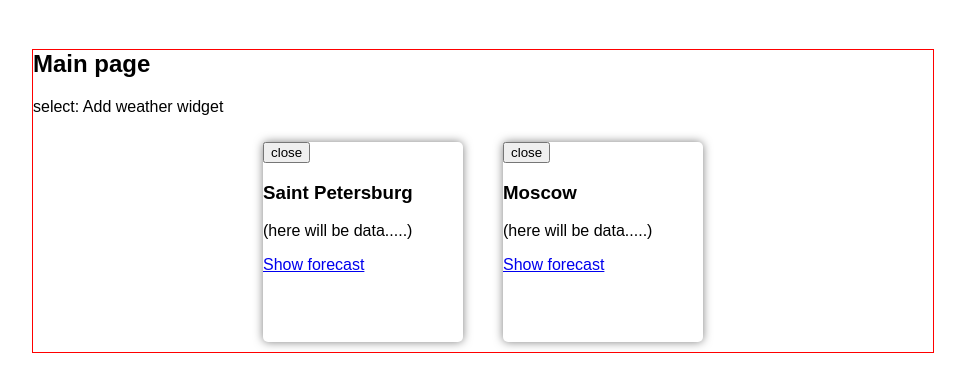
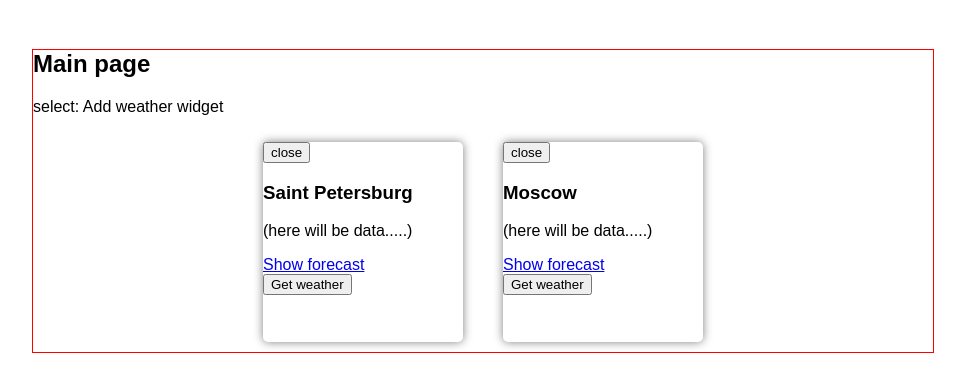
Before and after one commit to EugeneAlexeenko/weather, a React (Create React App) app: page /detail in a window 1280 px wide. Shown: the top 392 px of the page, without its empty margins (157-1122 px from the left). Built offline with nearby package versions, Linux system fonts and the light colour scheme.

Commit message:
add dummy getWeather action

```diff
--- /dev/null
+++ b/src/actions/index.js
@@ -0,0 +1,8 @@
+export const getWeather = () => {
+  return (dispatch) => {
+    setTimeout(() => {
+      console.log('i got weather');
+      dispatch({ type: 'FETCH_WEATHER_SUCCESS', payload: [] })
+    }, 2000);
+  }
+};
--- a/src/components/App.js
+++ b/src/components/App.js
@@ -13,7 +13,7 @@ class App extends Component {
       <div className="app">
         <Switch>
           <Route exact path="/" component={Main} />
-          <Route path="/detail" component={WeatherDetail} />
+          <Route path="/detail/:city" component={WeatherDetail} />
           <Route path="*" component={NotFound} />
         </Switch>
       </div>
--- a/src/components/WeatherPreview.jsx
+++ b/src/components/WeatherPreview.jsx
@@ -2,6 +2,7 @@ import React, { Component } from 'react';
 import { Link } from 'react-router-dom';
 import { connect } from 'react-redux';
 
+import { getWeather } from "../actions";
 import './WeatherPreview.css';
 
 class WeatherPreview extends Component {
@@ -16,11 +17,18 @@ class WeatherPreview extends Component {
         </button>
         <h3>{this.props.city}</h3>
         <p>(here will be data.....)</p>
-        <Link to={`/test11111111111111`}
+        <Link to={`/detail/${this.props.city}`}
           className="weather-preview__btn-detail"
         >
           Show forecast
         </Link>
+        <div>
+          <button
+            onClick={this.props.onGetWeather}
+          >
+            Get weather
+          </button>
+        </div>
       </div>
     );
   }
@@ -38,6 +46,20 @@ const mapDispatchToProps = (dispatch) => {
         type: 'REMOVE_WIDGET',
         payload: city
       })
+    },
+    onGetWeather: () => {
+     // полный код
+     /* const asyncGetWeather = () => {
+        return (dispatch) => {
+          setTimeout(() => {
+            console.log('i got weather');
+            dispatch({ type: 'FETCH_WEATHER_SUCCESS', payload: [] })
+          }, 2000);
+        }
+      };
+      dispatch(asyncGetWeather()); */
+
+     dispatch(getWeather());
     }
   }
 };
```
